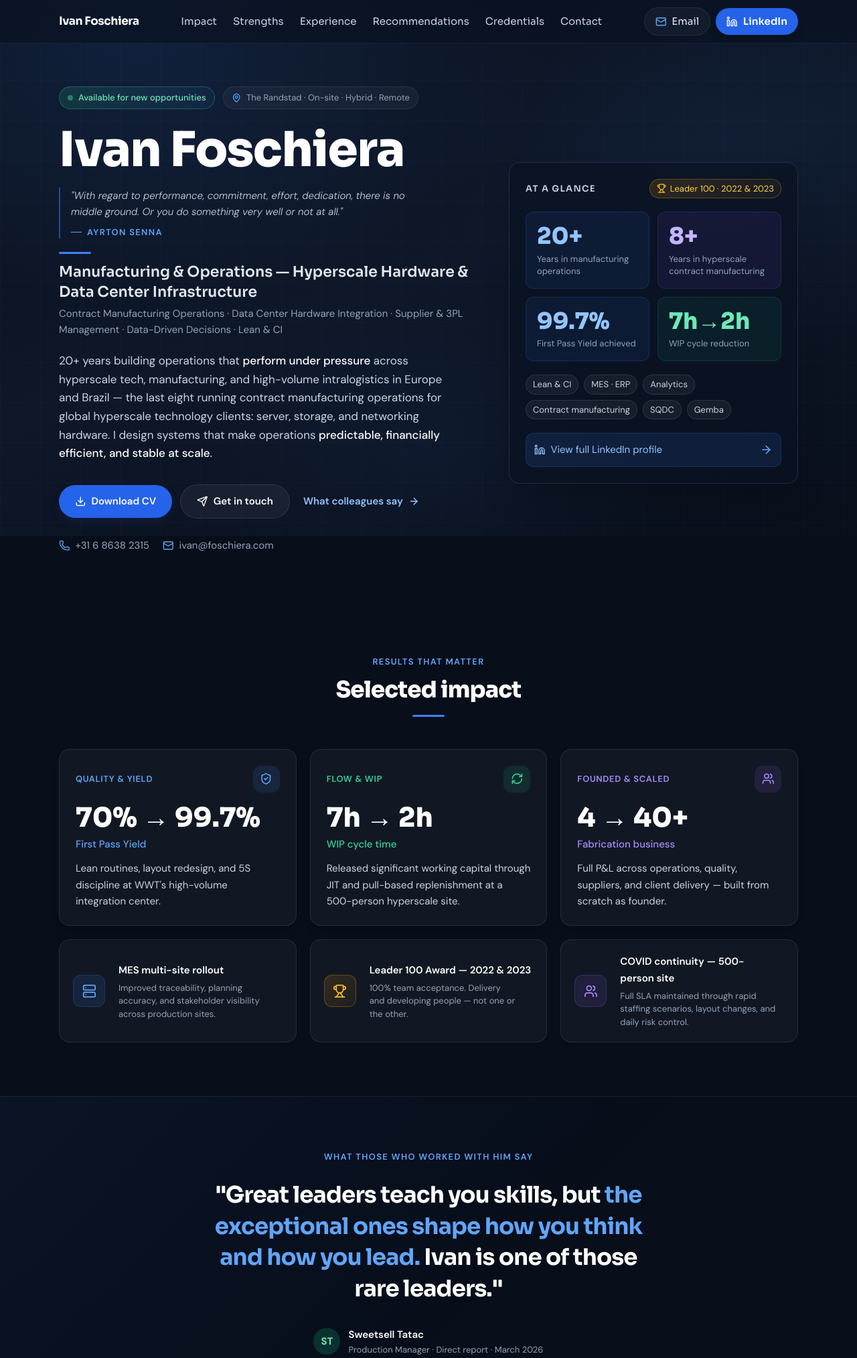
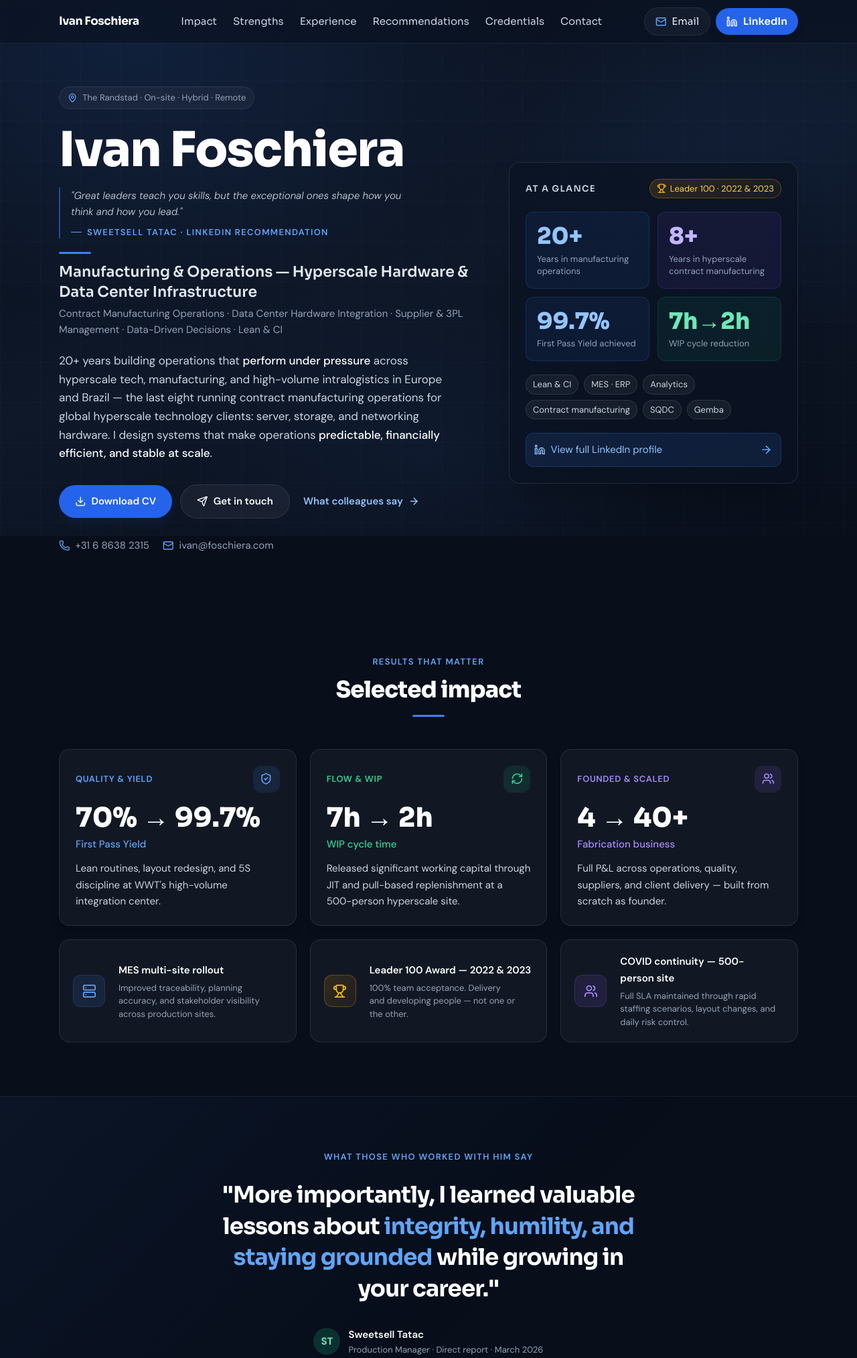
Before and after one commit to ivanfoschiera/ivanfoschiera.github.io, a website: page index.html in a window 1280 px wide. Shown: the top 2027 px of the page at 67% size. Drawn offline with Linux system fonts and the light colour scheme.

Commit message:
Refresh leadership message and availability

```diff
--- a/index.html
+++ b/index.html
@@ -136,10 +136,6 @@
 
             <!-- Status badges -->
             <div class="flex flex-wrap items-center gap-3 fade-up">
-              <span class="otw-badge inline-flex items-center gap-2 text-xs px-3 py-1.5 rounded-full font-medium text-emerald-300">
-                <span class="w-2 h-2 rounded-full bg-emerald-400 animate-pulse"></span>
-                Available for new opportunities
-              </span>
               <span class="chip inline-flex items-center gap-2 text-xs text-slate-400 px-3 py-1.5 rounded-full">
                 <svg class="icon text-blue-400" aria-hidden="true"><use href="#i-map-pin"/></svg>
                 The Randstad · On-site · Hybrid · Remote
@@ -151,13 +147,13 @@
               Ivan Foschiera
             </h1>
 
-            <!-- Senna quote -->
+            <!-- Leadership quote -->
             <div class="senna-block mt-5 fade-up delay-2">
               <p class="text-slate-300 text-sm italic leading-relaxed max-w-lg font-light">
-                "With regard to performance, commitment, effort, dedication, there is no middle ground. Or you do something very well or not at all."
+                "Great leaders teach you skills, but the exceptional ones shape how you think and how you lead."
               </p>
               <p class="text-blue-400 text-xs font-semibold uppercase tracking-widest mt-2 flex items-center gap-2">
-                <span class="inline-block w-4 h-px bg-blue-400"></span>Ayrton Senna
+                <span class="inline-block w-4 h-px bg-blue-400"></span>Sweetsell Tatac · LinkedIn recommendation
               </p>
             </div>
 
@@ -339,7 +335,7 @@
       <div class="max-w-3xl mx-auto px-6 text-center">
         <p class="text-xs text-blue-400 uppercase tracking-widest font-semibold mb-6">What those who worked with him say</p>
         <blockquote class="display text-3xl font-bold text-white leading-snug tracking-tight">
-          "Great leaders teach you skills, but <span class="text-blue-400">the exceptional ones shape how you think and how you lead.</span> Ivan is one of those rare leaders."
+          "More importantly, I learned valuable lessons about <span class="text-blue-400">integrity, humility, and staying grounded</span> while growing in your career."
         </blockquote>
         <div class="flex items-center justify-center gap-3 mt-8">
           <div class="avatar-chip w-10 h-10 rounded-full flex items-center justify-center font-bold text-sm flex-shrink-0 avatar-emerald">ST</div>
@@ -880,11 +876,6 @@
       <div class="max-w-4xl mx-auto px-6">
         <div class="contact-card rounded-2xl p-8 md:p-12 shadow-2xl text-center">
 
-          <div class="otw-badge inline-flex items-center gap-2 text-xs px-3 py-1.5 rounded-full font-medium text-emerald-300 mb-6">
-            <span class="w-2 h-2 rounded-full bg-emerald-400 animate-pulse"></span>
-            Available for new opportunities
-          </div>
-
           <h2 class="text-3xl font-extrabold tracking-tight">Let's build something serious</h2>
           <p class="text-slate-300 mt-4 max-w-xl mx-auto text-sm leading-relaxed">
             I'm drawn to <span class="text-white font-medium">complex, high-tempo operations</span> where operational clarity is the difference between performance and chaos — manufacturing, hyperscale, defense, or any environment where execution cannot slip.
```
